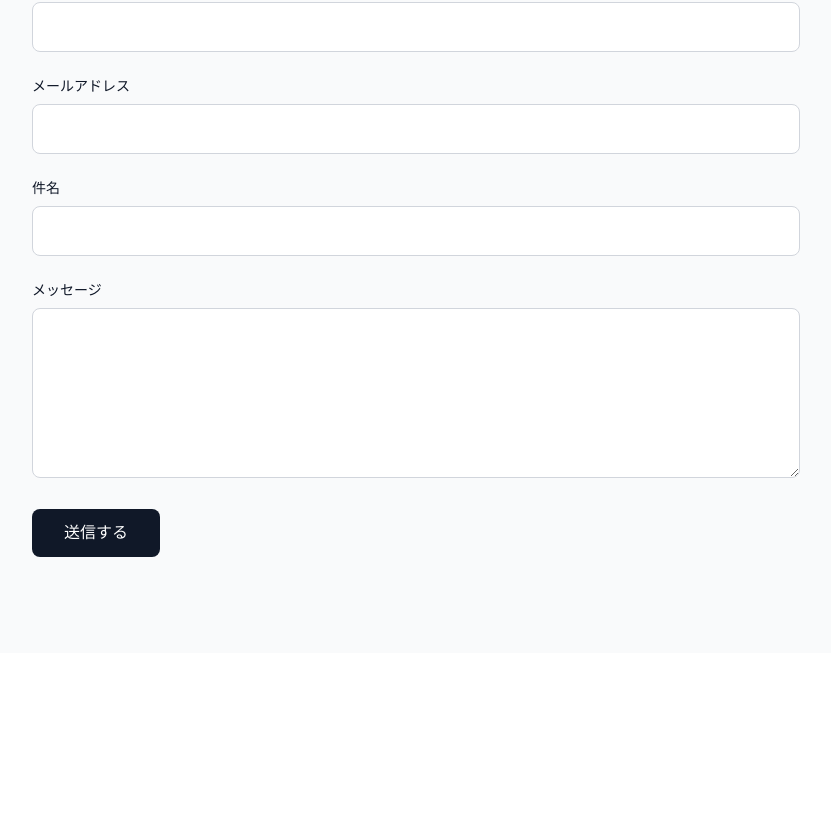
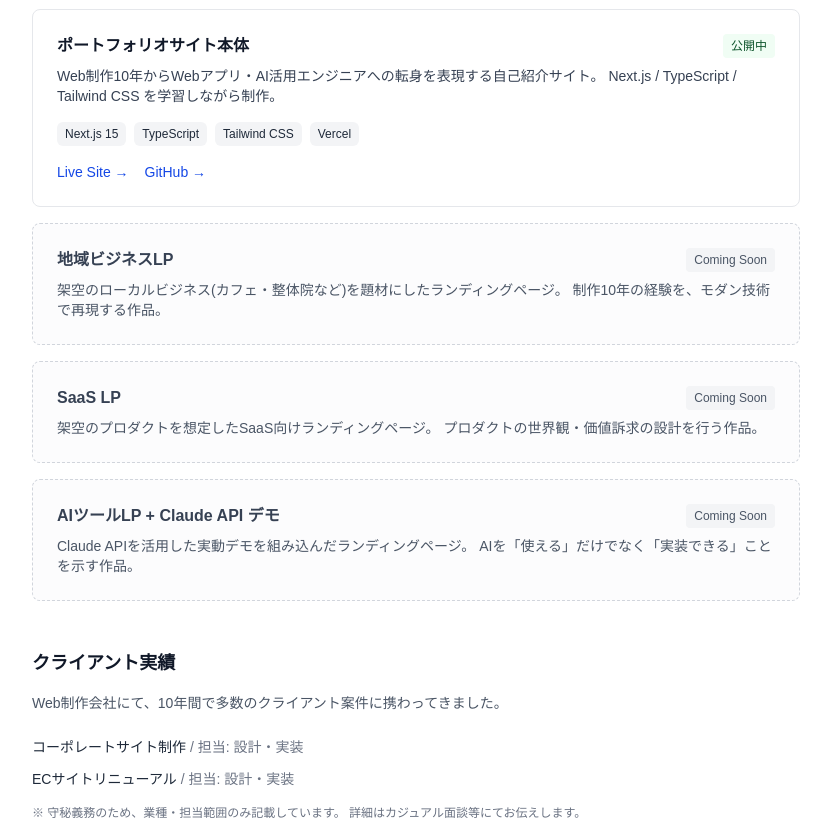
Before and after one commit to kenji-ueno/portfolio, a Next.js app: page / in a window 1280 px wide. Shown: the part 2287-3120 px from the top of the page, without its empty margins (224-1055 px from the left). Before the commit the page ends 2940 px from the top, so only its background shows below. Built offline with nearby package versions, Linux system fonts and the light colour scheme.

Commit message:
feat: add Works section with project cards and client work list

```diff
--- a/app/page.tsx
+++ b/app/page.tsx
@@ -70,6 +70,7 @@ export default function Home() {
           </div>
         </div>
       </section>
+      {/* Skills セクション */}
       <section
         id="skills"
         className="border-t border-gray-200 bg-white px-6 py-24"
@@ -157,6 +158,149 @@ export default function Home() {
           </div>
         </div>
       </section>
+
+{/* Works */}
+<section
+  id="works"
+  className="w-full border-t border-gray-200 bg-white px-6 py-24"
+>
+  <div className="max-w-3xl w-full mx-auto">
+    <h2 className="text-2xl font-bold mb-10">Works</h2>
+
+    {/* 自作プロジェクト */}
+    <div className="mb-12">
+      <h3 className="text-lg font-semibold mb-4 text-gray-900">
+        自作プロジェクト
+      </h3>
+      <p className="text-sm text-gray-600 mb-6">
+        架空クライアント設定で制作するデモ作品を含む、自主制作のプロジェクト一覧。
+      </p>
+
+      <div className="space-y-4">
+        {/* カード1: ポートフォリオサイト本体(公開中) */}
+        <div className="border border-gray-200 rounded-lg p-6 hover:border-gray-400 transition-colors">
+          <div className="flex items-start justify-between gap-4 mb-2">
+            <h4 className="font-semibold text-gray-900">
+              ポートフォリオサイト本体
+            </h4>
+            <span className="text-xs bg-green-50 text-green-900 px-2 py-1 rounded shrink-0">
+              公開中
+            </span>
+          </div>
+          <p className="text-sm text-gray-700 mb-4">
+            Web制作10年からWebアプリ・AI活用エンジニアへの転身を表現する自己紹介サイト。
+            Next.js / TypeScript / Tailwind CSS を学習しながら制作。
+          </p>
+          <div className="flex flex-wrap gap-2 mb-4">
+            <span className="bg-gray-100 text-gray-800 text-xs rounded-md px-2 py-1">
+              Next.js 15
+            </span>
+            <span className="bg-gray-100 text-gray-800 text-xs rounded-md px-2 py-1">
+              TypeScript
+            </span>
+            <span className="bg-gray-100 text-gray-800 text-xs rounded-md px-2 py-1">
+              Tailwind CSS
+            </span>
+            <span className="bg-gray-100 text-gray-800 text-xs rounded-md px-2 py-1">
+              Vercel
+            </span>
+          </div>
+          <div className="flex gap-4 text-sm">
+            <a
+              href="https://portfolio-dun-zeta-34.vercel.app/"
+              target="_blank"
+              rel="noopener noreferrer"
+              className="text-blue-700 hover:underline"
+            >
+              Live Site →
+            </a>
+            <a
+              href="https://github.com/kenji-ueno/portfolio"
+              target="_blank"
+              rel="noopener noreferrer"
+              className="text-blue-700 hover:underline"
+            >
+              GitHub →
+            </a>
+          </div>
+        </div>
+
+        {/* カード2: 地域ビジネスLP(Coming Soon) */}
+        <div className="border border-dashed border-gray-300 rounded-lg p-6 bg-gray-50/50">
+          <div className="flex items-start justify-between gap-4 mb-2">
+            <h4 className="font-semibold text-gray-700">
+              地域ビジネスLP
+            </h4>
+            <span className="text-xs bg-gray-100 text-gray-600 px-2 py-1 rounded shrink-0">
+              Coming Soon
+            </span>
+          </div>
+          <p className="text-sm text-gray-600">
+            架空のローカルビジネス(カフェ・整体院など)を題材にしたランディングページ。
+            制作10年の経験を、モダン技術で再現する作品。
+          </p>
+        </div>
+
+        {/* カード3: SaaS LP(Coming Soon) */}
+        <div className="border border-dashed border-gray-300 rounded-lg p-6 bg-gray-50/50">
+          <div className="flex items-start justify-between gap-4 mb-2">
+            <h4 className="font-semibold text-gray-700">SaaS LP</h4>
+            <span className="text-xs bg-gray-100 text-gray-600 px-2 py-1 rounded shrink-0">
+              Coming Soon
+            </span>
+          </div>
+          <p className="text-sm text-gray-600">
+            架空のプロダクトを想定したSaaS向けランディングページ。
+            プロダクトの世界観・価値訴求の設計を行う作品。
+          </p>
+        </div>
+
+        {/* カード4: AIツールLP(Coming Soon) */}
+        <div className="border border-dashed border-gray-300 rounded-lg p-6 bg-gray-50/50">
+          <div className="flex items-start justify-between gap-4 mb-2">
+            <h4 className="font-semibold text-gray-700">
+              AIツールLP + Claude API デモ
+            </h4>
+            <span className="text-xs bg-gray-100 text-gray-600 px-2 py-1 rounded shrink-0">
+              Coming Soon
+            </span>
+          </div>
+          <p className="text-sm text-gray-600">
+            Claude APIを活用した実動デモを組み込んだランディングページ。
+            AIを「使える」だけでなく「実装できる」ことを示す作品。
+          </p>
+        </div>
+      </div>
+    </div>
+
+    {/* クライアント実績 */}
+    <div>
+      <h3 className="text-lg font-semibold mb-4 text-gray-900">
+        クライアント実績
+      </h3>
+      <p className="text-sm text-gray-600 mb-6">
+        Web制作会社にて、10年間で多数のクライアント案件に携わってきました。
+      </p>
+
+      <ul className="space-y-3 mb-4">
+        <li className="text-sm text-gray-800">
+          <span className="font-medium">コーポレートサイト制作</span>
+          <span className="text-gray-500"> / 担当: 設計・実装</span>
+        </li>
+        <li className="text-sm text-gray-800">
+          <span className="font-medium">ECサイトリニューアル</span>
+          <span className="text-gray-500"> / 担当: 設計・実装</span>
+        </li>
+      </ul>
+
+      <p className="text-xs text-gray-500">
+        ※ 守秘義務のため、業種・担当範囲のみ記載しています。
+        詳細はカジュアル面談等にてお伝えします。
+      </p>
+    </div>
+  </div>
+</section>
+
       {/* Contact セクション */}
       <section
         id="contact"
```
